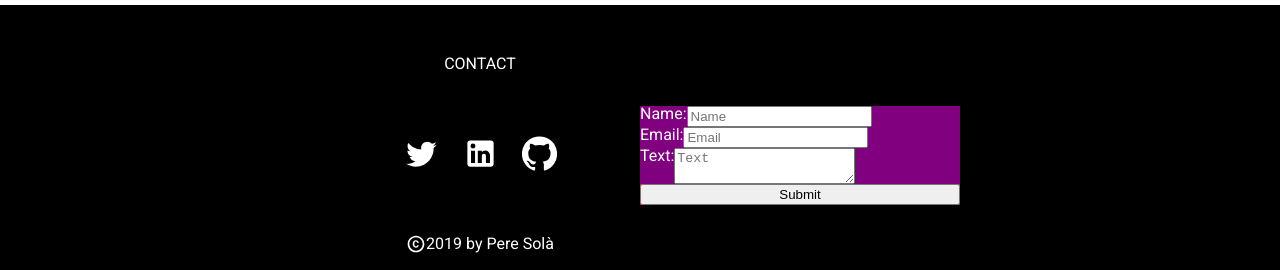
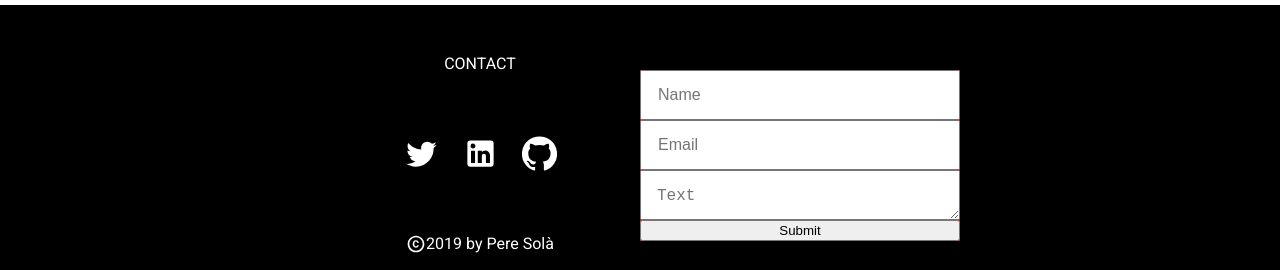
Before and after one commit to petrussola/portfolio-web, a React (Create React App) app: page / in a window 1280 px wide. Shown: the part 1957-2227 px from the top of the page. Built offline with nearby package versions, Linux system fonts and the light colour scheme.

Commit message:
Style contact form

```diff
--- a/src/components/Footer/ContactUsForm.jsx
+++ b/src/components/Footer/ContactUsForm.jsx
@@ -10,11 +10,10 @@ const useStyles = makeStyles({
     "flex-direction": "column",
     background: "red"
   },
-  formItem: {
-    background: "purple",
-    display: "flex",
-    "flex-direction": "row",
-    "justify-content": "flex-start"
+  field: {
+    height: "50px",
+    "font-size": "1rem",
+    padding: '1rem'
   }
 });
 
@@ -23,18 +22,24 @@ export default function ContactUsForm() {
   return (
     <>
       <Form className={classes.form}>
-        <label className={classes.formItem}>
-          Name:
-          <Field name="name" type="text" placeholder="Name" />
-        </label>
-        <label className={classes.formItem}>
-          Email:
-          <Field name="email" type="email" placeholder="Email" />
-        </label>
-        <label className={classes.formItem}>
-          Text:
-          <Field name="message" as="textarea" placeholder="Text" />
-        </label>
+        <Field
+          name="name"
+          type="text"
+          placeholder="Name"
+          className={classes.field}
+        />
+        <Field
+          name="email"
+          type="email"
+          placeholder="Email"
+          className={classes.field}
+        />
+        <Field
+          name="message"
+          as="textarea"
+          placeholder="Text"
+          className={classes.field}
+        />
         <button type="submit">Submit</button>
       </Form>
     </>
```
